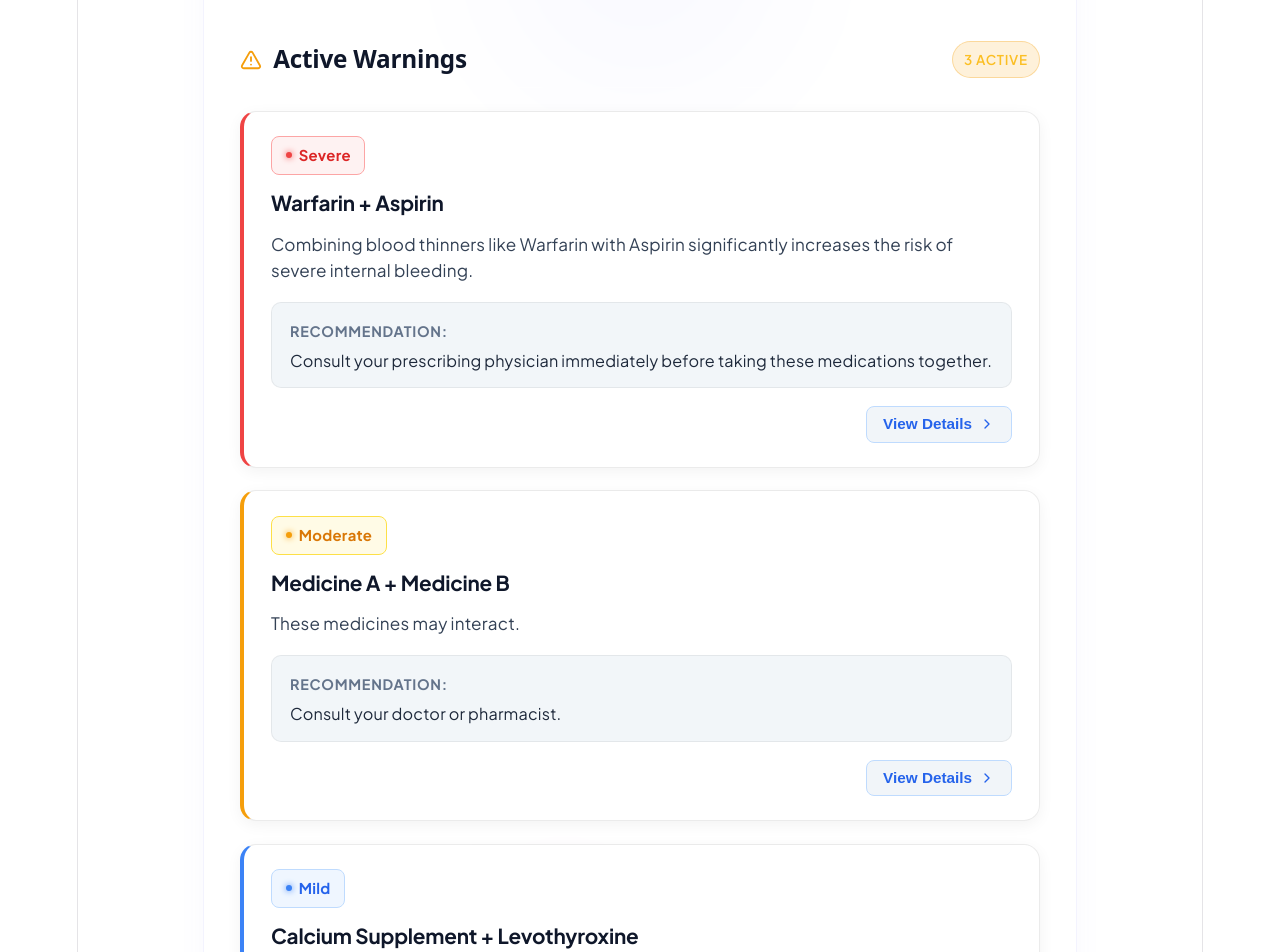
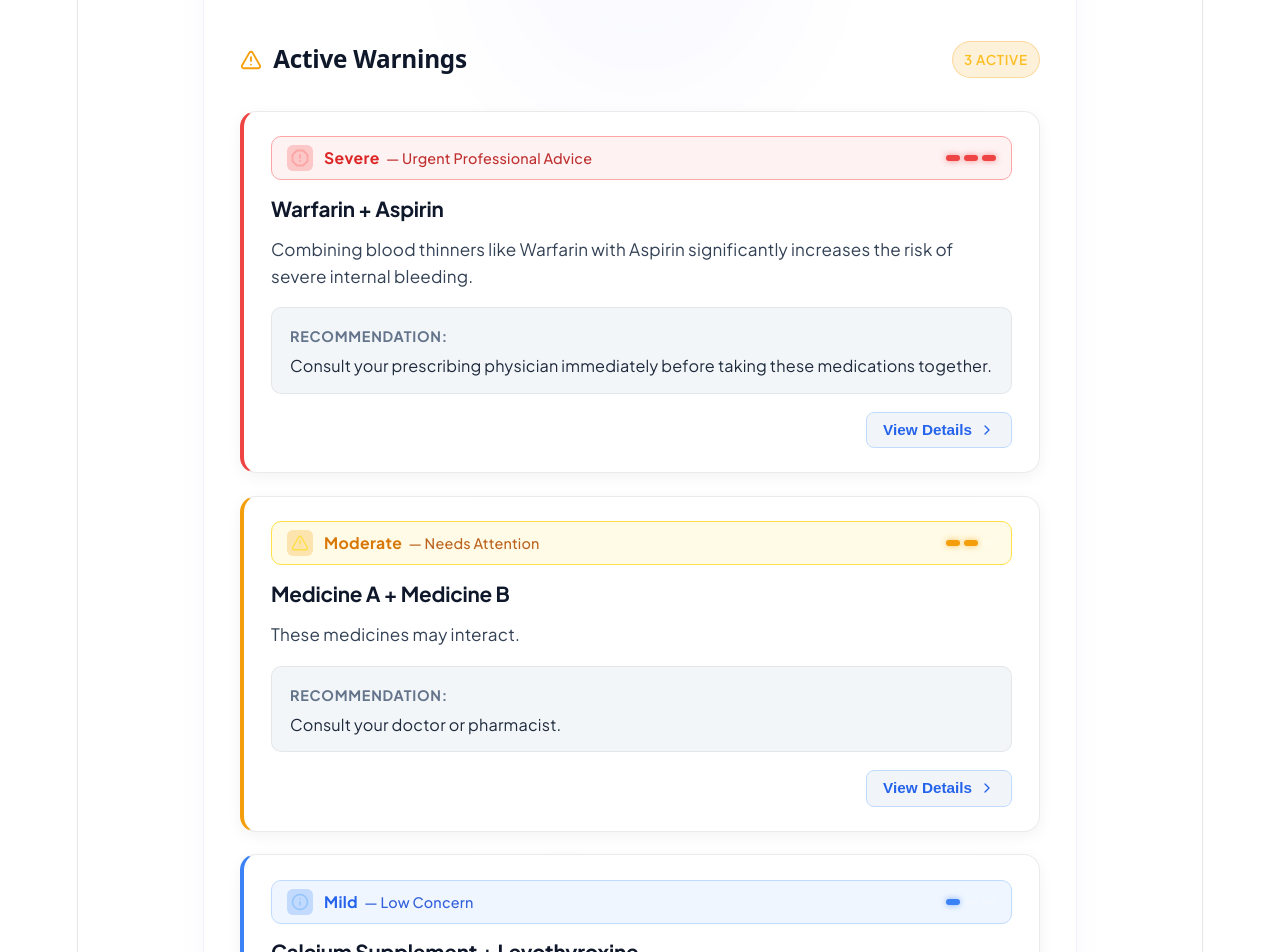
Before and after one commit to its-Sittu/HackInMotion-RICR-HIM-1114, a React (Vite) app: page / in a window 1280 px wide. Shown: the part 280-1232 px from the top of the page. Built offline with nearby package versions, Linux system fonts and the light colour scheme.

Commit message:
feat: add interaction risk severity indicator

```diff
--- a/src/components/dashboard/InteractionWarningCard.jsx
+++ b/src/components/dashboard/InteractionWarningCard.jsx
@@ -1,4 +1,5 @@
 import React, { useState } from 'react'
+import RiskSeverityIndicator from './RiskSeverityIndicator'
 import '../../styles/activeWarnings.css'
 
 export default function InteractionWarningCard({
@@ -14,19 +15,6 @@ export default function InteractionWarningCard({
   const [showDetails, setShowDetails] = useState(false)
 
   const { severity = 'Moderate', medicines = [], explanation = '', recommendation = '' } = warning
-
-  const getSeverityBadgeClass = (sev) => {
-    const s = (sev || '').toLowerCase()
-    if (s === 'severe' || s === 'high') {
-      return { className: 'warning-badge badge-severe', label: 'Severe' }
-    }
-    if (s === 'mild' || s === 'low') {
-      return { className: 'warning-badge badge-mild', label: 'Mild' }
-    }
-    return { className: 'warning-badge badge-moderate', label: 'Moderate' }
-  }
-
-  const badgeInfo = getSeverityBadgeClass(severity)
   const formattedMedicines = Array.isArray(medicines) ? medicines.join(' + ') : medicines
 
   const handleDetailsClick = () => {
@@ -39,10 +27,7 @@ export default function InteractionWarningCard({
   return (
     <div className={`active-warning-card risk-${(severity || 'moderate').toLowerCase()}`}>
       <div className="warning-card-header">
-        <span className={badgeInfo.className}>
-          <span className="badge-dot"></span>
-          {severity || 'Moderate'}
-        </span>
+        <RiskSeverityIndicator severity={severity} showDescription={true} />
       </div>
 
       <div className="warning-medicines">
--- /dev/null
+++ b/src/components/dashboard/RiskSeverityIndicator.jsx
@@ -0,0 +1,75 @@
+import React from 'react'
+import '../../styles/activeWarnings.css'
+
+export default function RiskSeverityIndicator({ severity = 'Moderate', showDescription = true }) {
+  const norm = (severity || 'moderate').toLowerCase()
+
+  let config = {
+    level: 2,
+    label: 'Moderate',
+    subtext: 'Needs Attention',
+    ariaLabel: 'Moderate severity level - needs attention',
+    typeClass: 'severity-moderate',
+    icon: (
+      <svg className="severity-icon" width="18" height="18" viewBox="0 0 24 24" fill="none" stroke="currentColor" strokeWidth="2" strokeLinecap="round" strokeLinejoin="round" aria-hidden="true">
+        <path d="m21.73 18-8-14a2 2 0 0 0-3.48 0l-8 14A2 2 0 0 0 4 21h16a2 2 0 0 0 1.73-3Z" />
+        <line x1="12" y1="9" x2="12" y2="13" />
+        <line x1="12" y1="17" x2="12.01" y2="17" />
+      </svg>
+    )
+  }
+
+  if (norm === 'severe' || norm === 'high') {
+    config = {
+      level: 3,
+      label: 'Severe',
+      subtext: 'Urgent Professional Advice',
+      ariaLabel: 'Severe severity level - urgent professional advice',
+      typeClass: 'severity-severe',
+      icon: (
+        <svg className="severity-icon" width="18" height="18" viewBox="0 0 24 24" fill="none" stroke="currentColor" strokeWidth="2.5" strokeLinecap="round" strokeLinejoin="round" aria-hidden="true">
+          <polygon points="7.86 2 16.14 2 22 7.86 22 16.14 16.14 22 7.86 22 2 16.14 2 7.86 7.86 2" />
+          <line x1="12" y1="8" x2="12" y2="12" />
+          <line x1="12" y1="16" x2="12.01" y2="16" />
+        </svg>
+      )
+    }
+  } else if (norm === 'mild' || norm === 'low') {
+    config = {
+      level: 1,
+      label: 'Mild',
+      subtext: 'Low Concern',
+      ariaLabel: 'Mild severity level - low concern',
+      typeClass: 'severity-mild',
+      icon: (
+        <svg className="severity-icon" width="18" height="18" viewBox="0 0 24 24" fill="none" stroke="currentColor" strokeWidth="2" strokeLinecap="round" strokeLinejoin="round" aria-hidden="true">
+          <circle cx="12" cy="12" r="10" />
+          <line x1="12" y1="16" x2="12" y2="12" />
+          <line x1="12" y1="8" x2="12.01" y2="8" />
+        </svg>
+      )
+    }
+  }
+
+  return (
+    <div className={`risk-severity-indicator ${config.typeClass}`} role="status" aria-label={config.ariaLabel}>
+      <div className="severity-header-group">
+        <span className="severity-icon-wrapper">
+          {config.icon}
+        </span>
+        <div className="severity-text-container">
+          <span className="severity-main-label">{config.label}</span>
+          {showDescription && (
+            <span className="severity-subtext-label"> — {config.subtext}</span>
+          )}
+        </div>
+      </div>
+
+      <div className="severity-meter" title={`Severity level ${config.level} of 3`}>
+        <span className={`meter-bar bar-1 ${config.level >= 1 ? 'active' : ''}`} />
+        <span className={`meter-bar bar-2 ${config.level >= 2 ? 'active' : ''}`} />
+        <span className={`meter-bar bar-3 ${config.level >= 3 ? 'active' : ''}`} />
+      </div>
+    </div>
+  )
+}
--- a/src/styles/activeWarnings.css
+++ b/src/styles/activeWarnings.css
@@ -91,61 +91,131 @@
   margin-bottom: 0.85rem;
 }
 
-/* Badges for Mild, Moderate, Severe */
-.warning-badge {
+/* Risk Severity Indicator Component */
+.risk-severity-indicator {
+  display: flex;
+  align-items: center;
+  justify-content: space-between;
+  width: 100%;
+  padding: 0.45rem 0.85rem;
+  border-radius: 10px;
+  background: rgba(15, 23, 42, 0.4);
+  border: 1px solid rgba(255, 255, 255, 0.08);
+}
+
+.severity-header-group {
+  display: flex;
+  align-items: center;
+  gap: 0.6rem;
+}
+
+.severity-icon-wrapper {
   display: inline-flex;
   align-items: center;
-  gap: 0.4rem;
-  padding: 0.3rem 0.75rem;
-  border-radius: 8px;
-  font-size: 0.825rem;
+  justify-content: center;
+  width: 26px;
+  height: 26px;
+  border-radius: 6px;
+  flex-shrink: 0;
+}
+
+.severity-text-container {
+  display: flex;
+  align-items: baseline;
+  gap: 0.35rem;
+  font-size: 0.875rem;
+}
+
+.severity-main-label {
   font-weight: 700;
   letter-spacing: 0.02em;
 }
 
-.badge-dot {
-  width: 6px;
-  height: 6px;
-  border-radius: 50%;
-  display: inline-block;
+.severity-subtext-label {
+  font-weight: 500;
+  font-size: 0.8rem;
+  opacity: 0.9;
 }
 
-.badge-severe {
-  background: rgba(239, 68, 68, 0.18);
-  color: #fca5a5;
-  border: 1px solid rgba(239, 68, 68, 0.35);
+/* Meter / Step bars (non-color visual indicator) */
+.severity-meter {
+  display: flex;
+  align-items: center;
+  gap: 4px;
 }
 
-.badge-severe .badge-dot {
-  background: #ef4444;
-  box-shadow: 0 0 6px #ef4444;
+.meter-bar {
+  width: 14px;
+  height: 6px;
+  border-radius: 3px;
+  background: rgba(255, 255, 255, 0.15);
+  transition: all 0.25s ease;
 }
 
-.badge-moderate {
-  background: rgba(245, 158, 11, 0.18);
-  color: #fde047;
-  border: 1px solid rgba(245, 158, 11, 0.35);
+/* Severe Severity Specifics */
+.severity-severe {
+  background: rgba(239, 68, 68, 0.12);
+  border-color: rgba(239, 68, 68, 0.3);
+}
+.severity-severe .severity-icon-wrapper {
+  background: rgba(239, 68, 68, 0.25);
+  color: #fca5a5;
+}
+.severity-severe .severity-main-label {
+  color: #fca5a5;
+}
+.severity-severe .severity-subtext-label {
+  color: #f87171;
+}
+.severity-severe .meter-bar.active {
+  background: #ef4444;
+  box-shadow: 0 0 6px rgba(239, 68, 68, 0.6);
 }
 
-.badge-moderate .badge-dot {
+/* Moderate Severity Specifics */
+.severity-moderate {
+  background: rgba(245, 158, 11, 0.12);
+  border-color: rgba(245, 158, 11, 0.3);
+}
+.severity-moderate .severity-icon-wrapper {
+  background: rgba(245, 158, 11, 0.25);
+  color: #fde047;
+}
+.severity-moderate .severity-main-label {
+  color: #fde047;
+}
+.severity-moderate .severity-subtext-label {
+  color: #fbbf24;
+}
+.severity-moderate .meter-bar.active {
   background: #f59e0b;
-  box-shadow: 0 0 6px #f59e0b;
+  box-shadow: 0 0 6px rgba(245, 158, 11, 0.6);
 }
 
-.badge-mild {
-  background: rgba(59, 130, 246, 0.18);
+/* Mild Severity Specifics */
+.severity-mild {
+  background: rgba(59, 130, 246, 0.12);
+  border-color: rgba(59, 130, 246, 0.3);
+}
+.severity-mild .severity-icon-wrapper {
+  background: rgba(59, 130, 246, 0.25);
   color: #93c5fd;
-  border: 1px solid rgba(59, 130, 246, 0.35);
 }
-
-.badge-mild .badge-dot {
+.severity-mild .severity-main-label {
+  color: #93c5fd;
+}
+.severity-mild .severity-subtext-label {
+  color: #60a5fa;
+}
+.severity-mild .meter-bar.active {
   background: #3b82f6;
-  box-shadow: 0 0 6px #3b82f6;
+  box-shadow: 0 0 6px rgba(59, 130, 246, 0.6);
 }
 
 /* Medicines Involved */
 .warning-medicines {
   margin-bottom: 0.75rem;
+  margin-top: 0.85rem;
 }
 
 .medicine-names {
@@ -196,7 +266,7 @@
   background: rgba(15, 23, 42, 0.8);
   border-left: 3px solid #60a5fa;
   border-radius: 8px;
-  animation: fadeIn 0.25 ease-in-out;
+  animation: fadeIn 0.25s ease-in-out;
 }
 
 .details-expanded-title {
@@ -288,20 +358,35 @@
   .recommendation-text {
     color: #1e293b;
   }
-  .badge-severe {
+  .severity-severe {
     background: #fef2f2;
-    color: #dc2626;
     border-color: #fca5a5;
   }
-  .badge-moderate {
+  .severity-severe .severity-main-label {
+    color: #dc2626;
+  }
+  .severity-severe .severity-subtext-label {
+    color: #b91c1c;
+  }
+  .severity-moderate {
     background: #fffbe6;
-    color: #d97706;
     border-color: #fde047;
   }
-  .badge-mild {
+  .severity-moderate .severity-main-label {
+    color: #d97706;
+  }
+  .severity-moderate .severity-subtext-label {
+    color: #b45309;
+  }
+  .severity-mild {
     background: #eff6ff;
+    border-color: #bfdbfe;
+  }
+  .severity-mild .severity-main-label {
     color: #2563eb;
-    border-color: #bfdbfe;
+  }
+  .severity-mild .severity-subtext-label {
+    color: #1d4ed8;
   }
   .view-details-btn {
     background: #f1f5f9;
```
